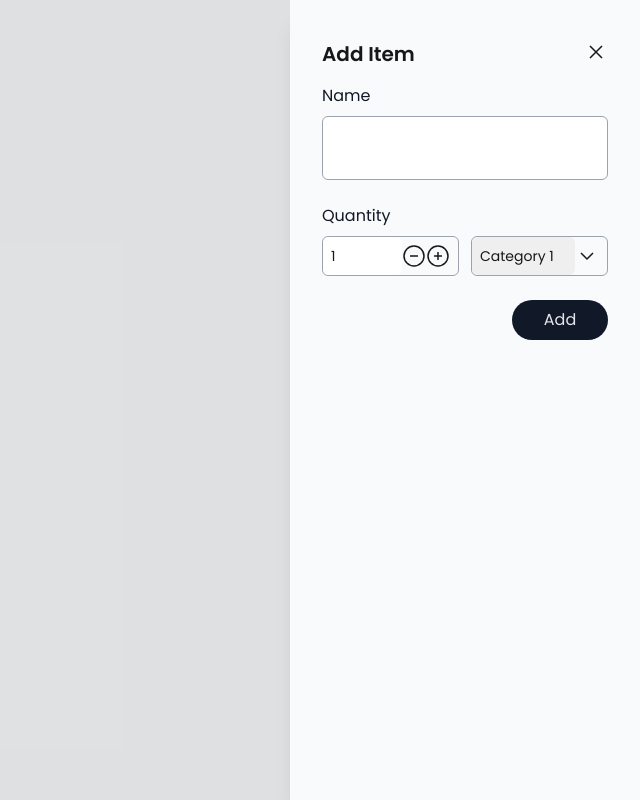
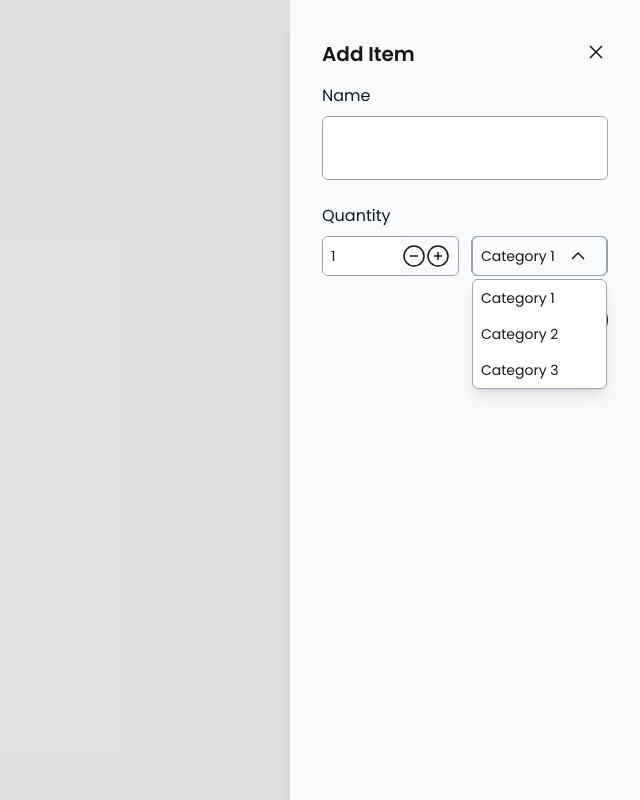
Before and after one commit to AmirZhou/cprg306-assignments, a Next.js app: page /week-5 in a window 1280 px wide. Both pictures are taken after a click on the icon 1227 px from the left and 256 px from the top of the page. Shown: the whole page, without its empty margins (640-1280 px from the left). Built offline with nearby package versions, Linux system fonts and the light colour scheme.

Commit message:
feat: custom dropdown menu and animation

```diff
--- a/app/week-5/addItemForm.tsx
+++ b/app/week-5/addItemForm.tsx
@@ -4,10 +4,76 @@ import {
   PlusIcon,
   DropdownIcon,
 } from "@/components/Icons";
-import { useState } from "react";
+import { useState, useRef } from "react";
+import gsap from "gsap";
+import { useGSAP } from "@gsap/react";
 
 export default function AddItemForm() {
   const [quantity, setQuantity] = useState(1);
+  const [isDropdownOpen, setIsDropdownOpen] = useState(false);
+  const [selectedCategory, setSelectedCategory] = useState("Category 1");
+
+  // refs
+  const dropdownRef = useRef<HTMLDivElement>(null);
+  const dropdownIconRef = useRef<SVGSVGElement>(null);
+  const dropdownMenuRef = useRef<HTMLDivElement>(null);
+  const containerRef = useRef<HTMLDivElement>(null);
+
+  const categories = ["Category 1", "Category 2", "Category 3"];
+
+  useGSAP(
+    () => {
+      // tween for dropdown icon
+      if (dropdownIconRef.current) {
+        gsap.to(dropdownIconRef.current, {
+          rotate: isDropdownOpen ? 180 : 0,
+          duraton: 0.2,
+          ease: "power2.out",
+        });
+      }
+
+      // tween for dropdown menu
+      if (dropdownMenuRef.current && isDropdownOpen) {
+        gsap.fromTo(
+          dropdownMenuRef.current,
+          { opacity: 0, y: -10 },
+          { opacity: 1, y: 0, duration: 0.2, ease: "power2.out" },
+        );
+      }
+    },
+    { scope: containerRef, dependencies: [isDropdownOpen] },
+  );
+
+  const { contextSafe } = useGSAP({ scope: containerRef }); // why wouldn't i return this from the previous hook call?
+
+  const toggleDropdown = contextSafe(() => {
+    setIsDropdownOpen(!isDropdownOpen);
+  });
+
+  const selectCategory = contextSafe((category: string) => {
+    setSelectedCategory(category);
+    setIsDropdownOpen(false);
+  });
+
+  // handle click outside with contestSafe
+  useGSAP(
+    () => {
+      const handleClickOutside = (e: MouseEvent) => {
+        if (
+          dropdownRef.current &&
+          !dropdownRef.current.contains(e.target as Node)
+        ) {
+          setIsDropdownOpen(false);
+        }
+      };
+      document.addEventListener("mousedown", handleClickOutside);
+
+      return () => {
+        document.removeEventListener("mousedown", handleClickOutside);
+      };
+    },
+    { scope: containerRef },
+  );
 
   const handleIncrement = () => {
     setQuantity((prev) => prev + 1);
@@ -79,20 +145,44 @@ export default function AddItemForm() {
                   </div>
                 </div>
 
-                {/* category */}
-                <div className="flex h-10 flex-1 items-center justify-between rounded-md border border-gray-400 focus-within:ring-1 focus-within:ring-gray-900">
-                  <select
-                    className="h-full w-full flex-1 appearance-none rounded-md border-none px-2 text-sm outline-none"
-                    id="category"
-                  >
-                    {/* the following categories should not be hard coded */}
-                    <option value="1">Category 1</option>
-                    <option value="2">Category 2</option>
-                    <option value="3">Category 3</option>
-                  </select>
-                  <div className="flex h-full items-center pr-2">
-                    <DropdownIcon className="hover:stroke-violet-800" />
+                {/* category with custom dropdown*/}
+                <div
+                  ref={dropdownRef}
+                  className="relative flex h-10 flex-1 items-center justify-between rounded-md border border-gray-400 focus-within:ring-1 focus-within:ring-gray-900"
+                >
+                  <div className="flex h-10 flex-1 items-center justify-between rounded-md border border-gray-400 focus-within:ring-1 focus-within:ring-gray-900">
+                    <div
+                      className="flex h-full w-full cursor-pointer items-center justify-between px-2"
+                      onClick={toggleDropdown}
+                    >
+                      <span className="text-sm">{selectedCategory}</span>
+                      <div className="flex h-full items-center pr-2">
+                        <DropdownIcon
+                          ref={dropdownIconRef}
+                          className="hover:stroke-violet-800"
+                          onClick={toggleDropdown}
+                        />
+                      </div>
+                    </div>
                   </div>
+
+                  {/* dropdown menu */}
+                  {isDropdownOpen && (
+                    <div
+                      ref={dropdownMenuRef}
+                      className="absolute left-0 right-0 top-full z-10 mt-1 rounded-md border border-gray-400 bg-white shadow-lg"
+                    >
+                      {categories.map((category) => (
+                        <div
+                          key={category}
+                          className="cursor-pointer px-2 py-2 text-sm hover:bg-violet-200"
+                          onClick={() => selectCategory(category)}
+                        >
+                          {category}
+                        </div>
+                      ))}
+                    </div>
+                  )}
                 </div>
               </div>
             </div>
--- a/public/output.css
+++ b/public/output.css
@@ -566,6 +566,40 @@ input[type="number"]::-webkit-inner-spin-button,
   margin: 0;
 }
 
+.container {
+  width: 100%;
+}
+
+@media (min-width: 640px) {
+  .container {
+    max-width: 640px;
+  }
+}
+
+@media (min-width: 768px) {
+  .container {
+    max-width: 768px;
+  }
+}
+
+@media (min-width: 1024px) {
+  .container {
+    max-width: 1024px;
+  }
+}
+
+@media (min-width: 1280px) {
+  .container {
+    max-width: 1280px;
+  }
+}
+
+@media (min-width: 1536px) {
+  .container {
+    max-width: 1536px;
+  }
+}
+
 .pointer-events-none {
   pointer-events: none;
 }
@@ -596,6 +630,18 @@ input[type="number"]::-webkit-inner-spin-button,
 
 .top-0 {
   top: 0px;
+}
+
+.left-0 {
+  left: 0px;
+}
+
+.top-full {
+  top: 100%;
+}
+
+.z-10 {
+  z-index: 10;
 }
 
 .mx-auto {
@@ -705,6 +751,10 @@ input[type="number"]::-webkit-inner-spin-button,
 
 .transform {
   transform: translate(var(--tw-translate-x), var(--tw-translate-y)) rotate(var(--tw-rotate)) skewX(var(--tw-skew-x)) skewY(var(--tw-skew-y)) scaleX(var(--tw-scale-x)) scaleY(var(--tw-scale-y));
+}
+
+.cursor-pointer {
+  cursor: pointer;
 }
 
 .appearance-none {
@@ -836,6 +886,11 @@ input[type="number"]::-webkit-inner-spin-button,
   background-color: rgb(15 23 42 / var(--tw-bg-opacity, 1));
 }
 
+.bg-white {
+  --tw-bg-opacity: 1;
+  background-color: rgb(255 255 255 / var(--tw-bg-opacity, 1));
+}
+
 .stroke-current {
   stroke: currentColor;
 }
@@ -870,6 +925,11 @@ input[type="number"]::-webkit-inner-spin-button,
 .py-24 {
   padding-top: 6rem;
   padding-bottom: 6rem;
+}
+
+.py-2 {
+  padding-top: 0.5rem;
+  padding-bottom: 0.5rem;
 }
 
 .pl-3 {
@@ -1010,6 +1070,12 @@ input[type="number"]::-webkit-inner-spin-button,
   box-shadow: var(--tw-ring-offset-shadow, 0 0 #0000), var(--tw-ring-shadow, 0 0 #0000), var(--tw-shadow);
 }
 
+.shadow-lg {
+  --tw-shadow: 0 10px 15px -3px rgb(0 0 0 / 0.1), 0 4px 6px -4px rgb(0 0 0 / 0.1);
+  --tw-shadow-colored: 0 10px 15px -3px var(--tw-shadow-color), 0 4px 6px -4px var(--tw-shadow-color);
+  box-shadow: var(--tw-ring-offset-shadow, 0 0 #0000), var(--tw-ring-shadow, 0 0 #0000), var(--tw-shadow);
+}
+
 .outline-none {
   outline: 2px solid transparent;
   outline-offset: 2px;
@@ -1127,6 +1193,31 @@ body {
   background-color: rgb(55 65 81 / var(--tw-bg-opacity, 1));
 }
 
+.hover\:bg-gray-100:hover {
+  --tw-bg-opacity: 1;
+  background-color: rgb(243 244 246 / var(--tw-bg-opacity, 1));
+}
+
+.hover\:bg-sky-100:hover {
+  --tw-bg-opacity: 1;
+  background-color: rgb(224 242 254 / var(--tw-bg-opacity, 1));
+}
+
+.hover\:bg-violet-50:hover {
+  --tw-bg-opacity: 1;
+  background-color: rgb(245 243 255 / var(--tw-bg-opacity, 1));
+}
+
+.hover\:bg-violet-100:hover {
+  --tw-bg-opacity: 1;
+  background-color: rgb(237 233 254 / var(--tw-bg-opacity, 1));
+}
+
+.hover\:bg-violet-200:hover {
+  --tw-bg-opacity: 1;
+  background-color: rgb(221 214 254 / var(--tw-bg-opacity, 1));
+}
+
 .hover\:stroke-gray-900:hover {
   stroke: #111827;
 }
```
